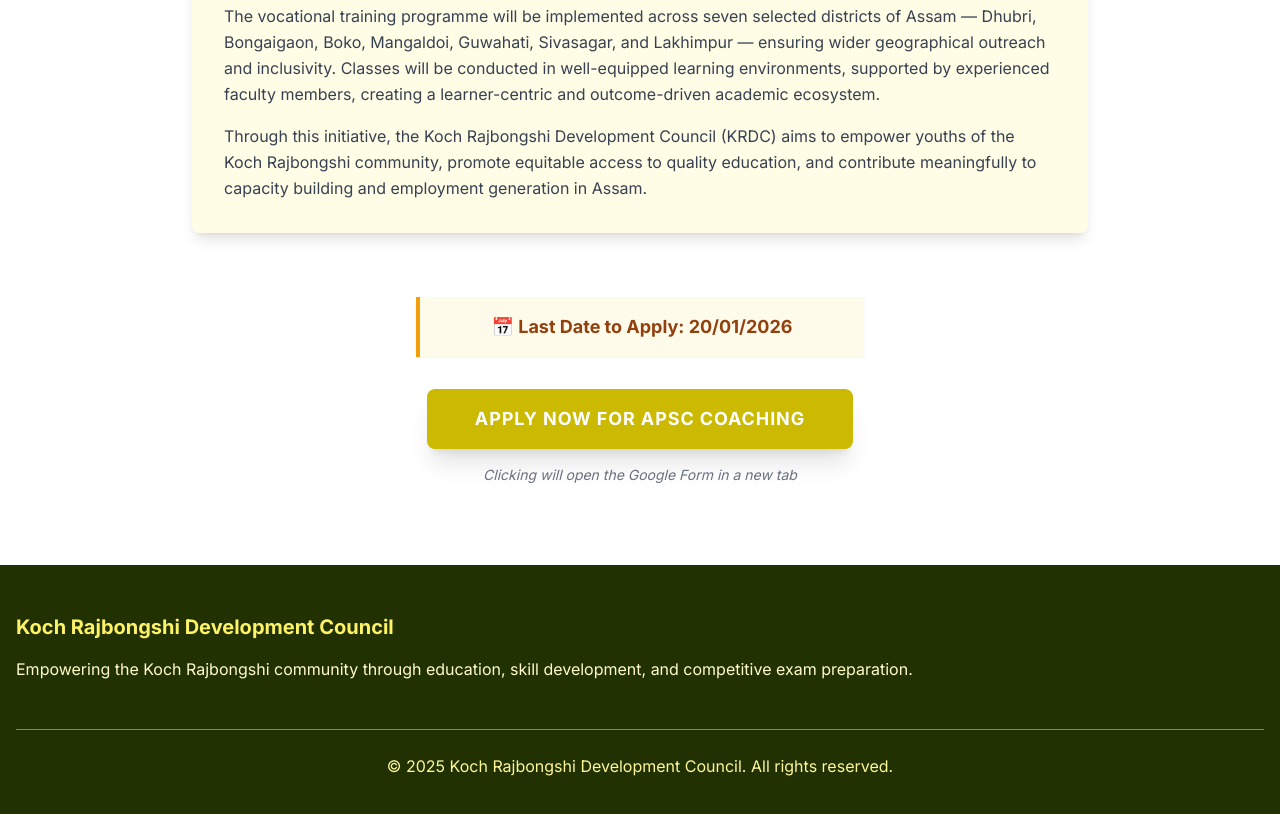
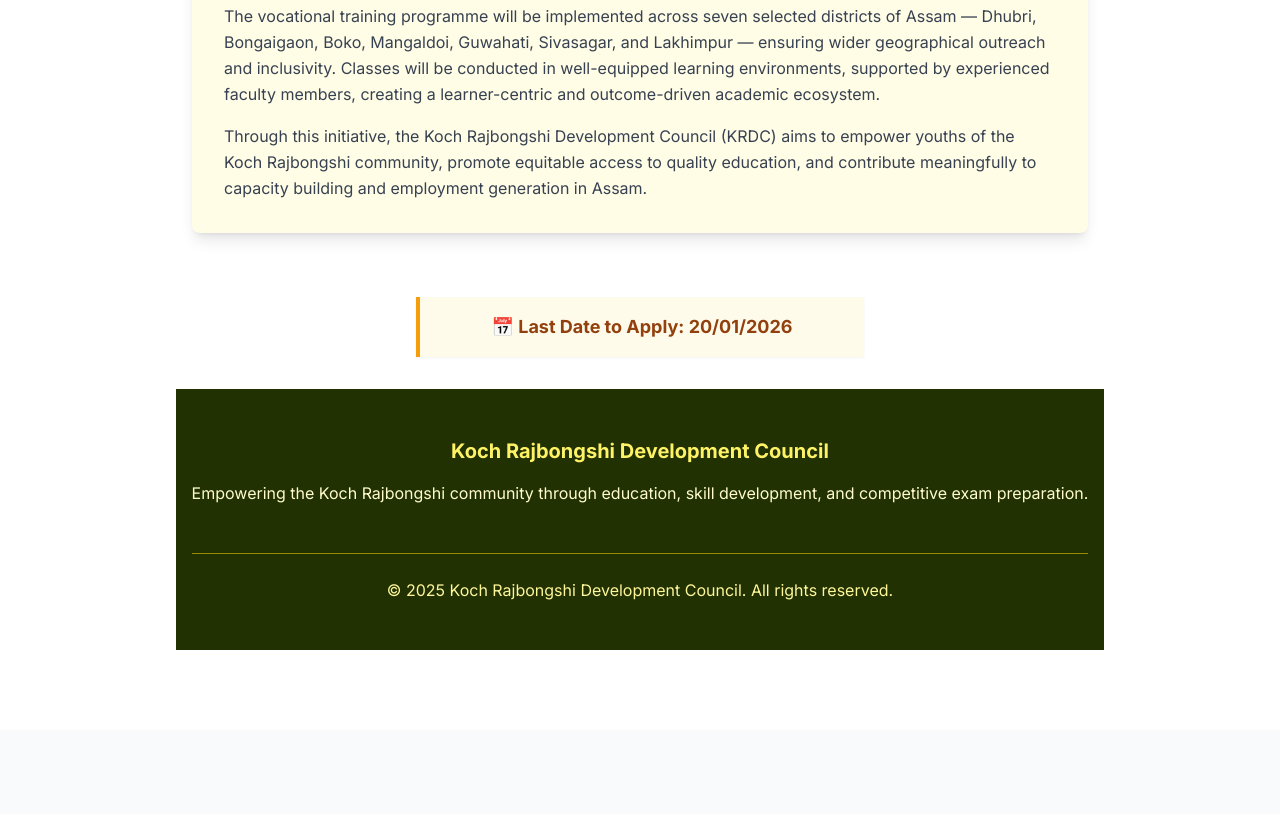
Before and after one commit to geekodour/krdc_website, an Eleventy site: page src/apsc.njk in a window 1280 px wide. Shown: the part 741-1555 px from the top of the page. After the commit the page ends 1471 px from the top, so only its background shows below. Built offline with nearby package versions, Linux system fonts and the light colour scheme; Eleventy itself is replaced by a stand-in of ours; files that its build step writes are made by us from their sources.

Commit message:
Update apsc.njk

```diff
--- a/src/apsc.njk
+++ b/src/apsc.njk
@@ -49,14 +49,4 @@
         </div>
 
         <div class="flex justify-center">
-            <a href="https://docs.google.com/forms/d/e/1FAIpQLScncWtwjNRBrOZbW1hha782CcJQ0YG4H53oMJnqnCiVKDzVEA/viewform?usp=dialog"
-               target="_blank"
-               rel="noopener noreferrer"
-               class="inline-block bg-golden-600 hover:bg-golden-700 text-white font-bold py-4 px-12 rounded-lg shadow-xl transition duration-300 transform hover:-translate-y-1 uppercase tracking-wider text-lg">
-                Apply Now for APSC Coaching
-            </a>
-        </div>
-
-        <p class="mt-4 text-sm text-gray-500 italic">Clicking will open the Google Form in a new tab</p>
-    </div>
-</section>
+            <a href="
```
